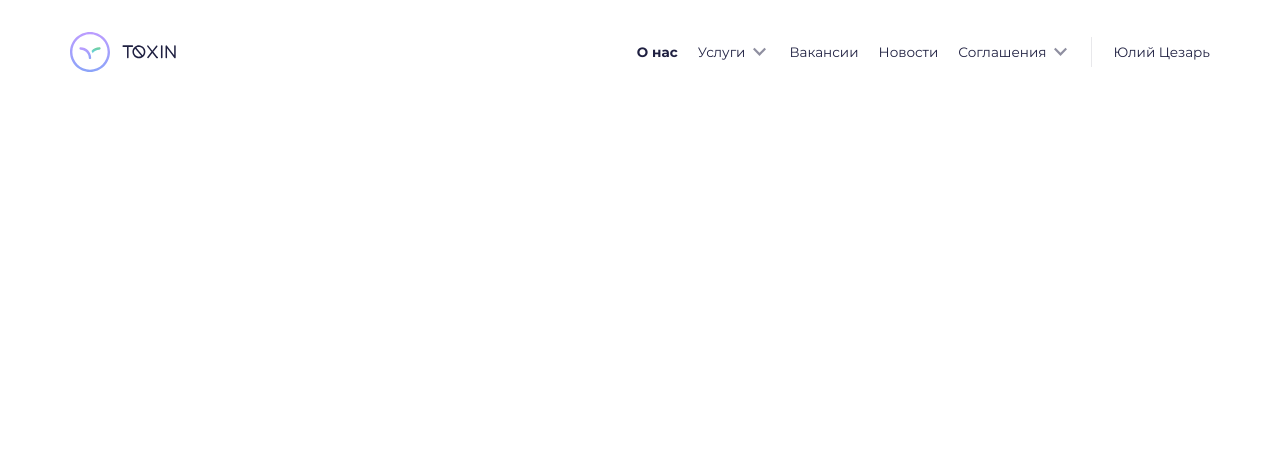
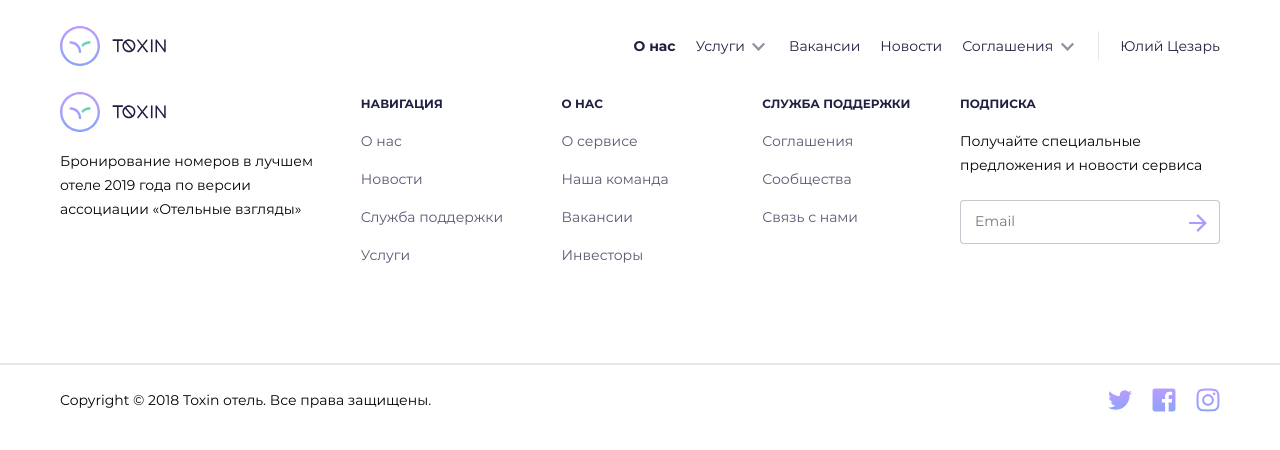
Before and after one commit to LunaMoon05/MetaLamp-layout, a website built with webpack: page src/index.pug in a window 1280 px wide. Built offline with nearby package versions, Linux system fonts and the light colour scheme.

Commit message:
сверстан футер + обычное поле ввода

```diff
--- a/src/index.pug
+++ b/src/index.pug
@@ -7,3 +7,4 @@ html(lang="ru")
     title MetaLamp-Верстка
   body
     include ./ui-kit/header/header.pug
+    include ./ui-kit/footer/footer.pug
--- a/src/js/index.js
+++ b/src/js/index.js
@@ -3,4 +3,6 @@ import '../assets/fonts/fonts'
 import '../scss/index.scss'
 // Компоненты
 import '../ui-kit/header/header'
+import '../ui-kit/footer/footer'
 import '../ui-kit/button/button'
+import '../ui-kit/field/field'
--- a/src/scss/index.scss
+++ b/src/scss/index.scss
@@ -1,12 +1,11 @@
 @import './reset.scss';
-@import './mixins.scss';
 
 *,
 *::after,
 *::before {
   box-sizing: border-box;
   background-repeat: no-repeat;
-  @include adaptive-font(14, 10);
+  font-size: 14px;
   font-family: 'Montserrat';
   font-weight: 400;
   line-height: 24px;
@@ -14,25 +13,25 @@
 
 .container {
   width: 100%;
-  max-width: 1160px;
+  max-width: 1180px;
   margin: 0 auto;
   padding: 0 10px;
 }
 
 .main-title {
-  @include adaptive-font(24, 16);
+  font-size: 24px;
   font-weight: 700;
   line-height: 29px;
 }
 
 .title {
-  @include adaptive-font(19, 14);
+  font-size: 19px;
   line-height: 23px;
   font-weight: 700;
 }
 
 .subtitle {
-  @include adaptive-font(12, 12);
+  font-size: 12px;
   line-height: 15px;
   font-weight: 700;
 }
--- a/src/scss/mixins.scss
+++ /dev/null
@@ -1,11 +0,0 @@
-$maxWidth: 1440;
-@mixin adaptive-font($pcSize, $mobSize) {
-	$addSize: $pcSize - $mobSize;
-	$addMobSize: $addSize + $addSize * 0.7;
-	@media (max-width: 767px) {
-		font-size: calc(#{$mobSize + px} + #{$addMobSize} * ((100vw - 320px) / #{$maxWidth}));
-	}
-	@media (min-width: 767px) {
-		font-size: calc(#{$mobSize + px} + #{$addSize} * (100vw / #{$maxWidth}));
-	}
-}
--- a/src/scss/reset.scss
+++ b/src/scss/reset.scss
@@ -10,6 +10,11 @@ h1, h2, h3, h4, h5, h6 {
 
 ol, ul {
   padding: 0;
+  margin: 0;
+}
+
+p {
+  margin: 0;
 }
 
 li {
--- a/src/ui-kit/button/button.scss
+++ b/src/ui-kit/button/button.scss
@@ -1,8 +1,7 @@
 @import '../../scss/vars.scss';
-@import '../../scss/mixins.scss';
 
 .btn {
-  @include adaptive-font(12, 10);
+  font-size: 12px;
   border-radius: 22px;
   text-transform: uppercase;
   background: white;
--- /dev/null
+++ b/src/ui-kit/field/field.js
@@ -0,0 +1 @@
+import './field.scss'
--- /dev/null
+++ b/src/ui-kit/field/field.pug
@@ -0,0 +1,4 @@
+mixin field(type, placeholder, ...classes)
+  .field
+    input(type=`${type}` placeholder=`${placeholder}` class='' + classes.join(' ')).input
+    button.field__btn
--- /dev/null
+++ b/src/ui-kit/field/field.scss
@@ -0,0 +1,23 @@
+@import '../../scss//vars.scss';
+
+.input {
+  color: $dark;
+  border-radius: 4px;
+  background-color: white;
+  border: 1px solid $dark25;
+  padding: 8px 36px 10px 14px;
+}
+
+.field {
+  position: relative;
+  &__btn {
+    top: 24px;
+    right: 0;
+    position: absolute;
+    width: 44px;
+    height: 44px;
+    background-size: 20px;
+    background-position: center;
+    background-image: url('../../assets/img/arrow_forward.svg');
+  }
+}
--- /dev/null
+++ b/src/ui-kit/footer/footer.js
@@ -0,0 +1 @@
+import './footer.scss'
--- /dev/null
+++ b/src/ui-kit/footer/footer.pug
@@ -0,0 +1,55 @@
+include ../field/field.pug
+
+footer.footer
+  .footer__top
+    .container.footer__container
+      .footer__col.footer__col-preview
+        img(src="./assets/img/logo.svg").footer__logo
+        p.footer__text Бронирование номеров в лучшем отеле 2019 года по версии ассоциации «Отельные взгляды»
+      .footer__col.footer__col-nav
+        h4.footer__title навигация
+        ul.footer__list
+          li.footer__item
+            a.footer__link(href="#") О нас
+          li.footer__item
+            a.footer__link(href="#") Новости
+          li.footer__item
+            a.footer__link(href="#") Служба поддержки
+          li.footer__item
+            a.footer__link(href="#") Услуги
+      .footer__col.footer__col-about
+        h4.footer__title О нас
+        ul.footer__list
+          li.footer__item
+            a.footer__link(href="#") О сервисе
+          li.footer__item
+            a.footer__link(href="#") Наша команда
+          li.footer__item
+            a.footer__link(href="#") Вакансии
+          li.footer__item
+            a.footer__link(href="#") Инвесторы
+      .footer__col.footer__col-help
+        h4.footer__title Служба поддержки
+        ul.footer__list
+          li.footer__item
+            a.footer__link(href="#") Соглашения
+          li.footer__item
+            a.footer__link(href="#") Сообщества
+          li.footer__item
+            a.footer__link(href="#") Связь с нами
+      .footer__col
+        h4.footer__title Подписка
+        ul.footer__list
+          li.footer__item
+            p.footer__text Получайте специальные предложения и новости сервиса
+            +field('email', 'Email', 'footer__input')
+  .footer__bottom
+    .container.footer__container.footer__bottom-container
+      span.footer__copyright Copyright © 2018 Toxin отель. Все права защищены.
+      ul.footer__social
+        li.footer__social-item.footer__social-item_twitter
+          a.footer__social-link(href="#")
+        li.footer__social-item.footer__social-item_facebook
+          a.footer__social-link(href="#")
+        li.footer__social-item.footer__social-item_instagram
+          a.footer__social-link(href="#")
--- /dev/null
+++ b/src/ui-kit/footer/footer.scss
@@ -0,0 +1,99 @@
+@import '../../scss/vars.scss';
+
+.footer {
+  &__container {
+    display: flex;
+    justify-content: space-between;
+  }
+  &__input {
+    width: 100%;
+    margin-top: 23px;
+  }
+  &__col {
+    &-preview {
+      width: 100%;
+      max-width: 300px;
+    }
+    &-nav {
+      width: 100%;
+      max-width: 200px;
+    }
+    &-about {
+      width: 100%;
+      max-width: 200px;
+    }
+    &-help {
+      width: 100%;
+      max-width: 197px;
+    }
+  }
+  &__logo {
+    margin-bottom: 10px;
+  }
+  &__text {
+    width: 100%;
+    max-width: 260px;
+  }
+  &__title {
+    font-size: 12px;
+    margin-bottom: 13px;
+    color: $dark;
+    font-weight: 700;
+    text-transform: uppercase;
+  }
+  &__item {
+    &:not(:nth-child(n + 4)) {
+      margin-bottom: 14px;
+    }
+  }
+  &__link {
+    color: $dark75;
+    transition: .07s linear color;
+    &:hover {
+      color: $purple;
+    }
+  }
+  &__top {
+    padding-bottom: 96px;
+  }
+  &__bottom {
+    border-top: 2px solid $dark10;
+    &-container {
+      padding-top: 23px;
+      padding-bottom: 23px;
+      align-items: center;
+    }
+  }
+  &__social {
+    display: flex;
+    align-items: center;
+    &-item {
+      width: 24px;
+      height: 24px;
+      background-size: 100%;
+      background-position: center;
+      transition: .07s linear opacity;
+      opacity: 1;
+      &:hover {
+        opacity: .6;
+      }
+      &:not(:last-child) {
+        margin-right: 20px;
+      }
+      &_twitter {
+        background-image: url('../../assets/img/twitter.svg');
+      }
+      &_facebook {
+        background-image: url('../../assets/img/facebook.svg');
+      }
+      &_instagram {
+        background-image: url('../../assets/img/instagram.svg');
+      }
+    }
+    &-link {
+      display: block;
+      width: 100%;
+      height: 100%;
+    }
+  }
+}
```
Also changed, not shown: src/assets/img/arrow_forward.svg (added), src/assets/img/facebook.svg (added), src/assets/img/instagram.svg (added), src/assets/img/twitter.svg (added).
